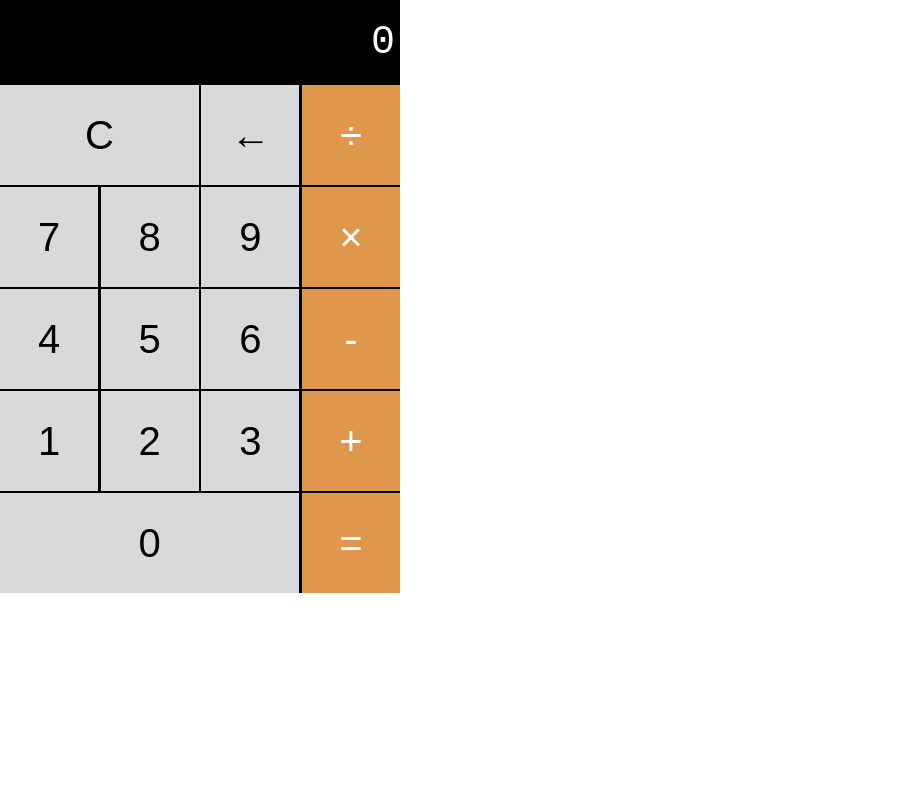
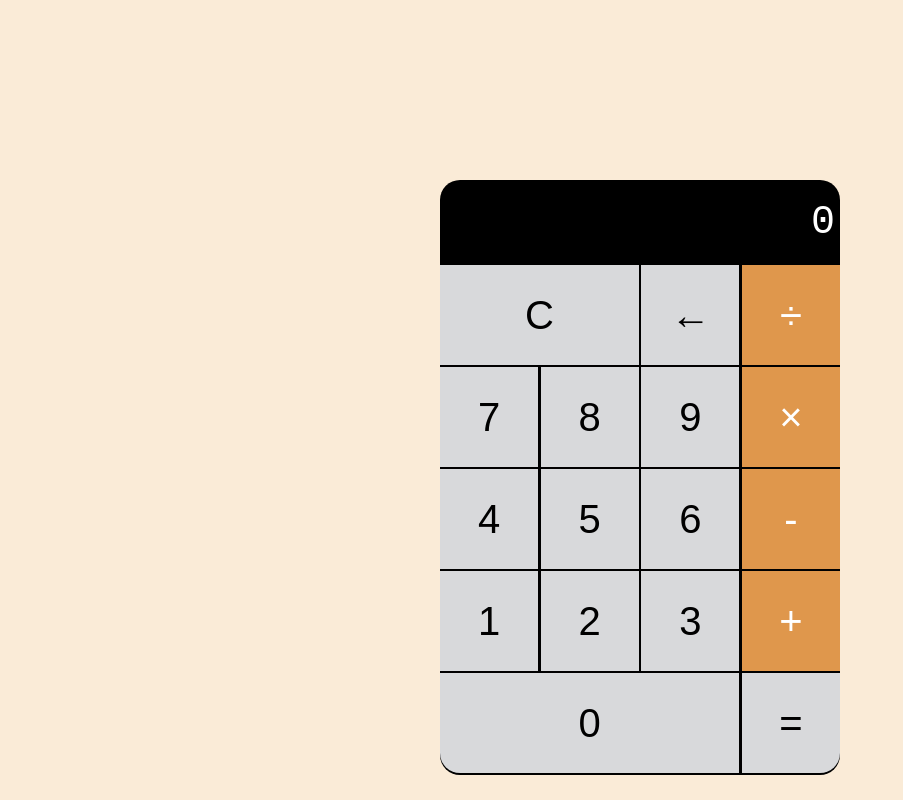
Before and after one commit to benwest0291/Calculator, a plain HTML site: page index.html in a window 1280 px wide. Shown: the whole page, without its empty margins (0-903 px from the left). Drawn offline with Linux system fonts and the light colour scheme.

Commit message:
tweeked style

```diff
--- a/index.html
+++ b/index.html
@@ -6,6 +6,7 @@
   </head>
 
   <body>
+    <div class="center">
       <div class="calc">
         <section class="screen">0</section>
 
@@ -35,9 +36,10 @@
           </div>
           <div class="calc-button-row">
             <button class="calc-button triple">0</button>
-          <button class="calc-button">=</button>
+            <button class="calc-button-single">=</button>
           </div>
         </section>
+      </div>
     </div>
     <script src="app.js"></script>
   </body>
--- a/style.css
+++ b/style.css
@@ -5,12 +5,14 @@
 body {
   padding: 0;
   margin: 0;
+  background-color: antiquewhite;
 }
 
 .calc {
   width: 400px;
   background-color: black;
   color: white;
+  border-radius: 20px 20px;
 }
 
 .screen {
@@ -32,6 +34,18 @@ body {
   cursor: pointer;
 }
 
+.calc-button-single {
+  background-color: #d8d9db;
+  color: black;
+  height: 100px;
+  width: 24.5%;
+  border: none;
+  border-radius: 0;
+  font-size: 40px;
+  cursor: pointer;
+  border-radius: 0px 0px 20px 0px;
+}
+
 .calc-button:hover {
   background-color: #ebebeb;
 }
@@ -46,6 +60,7 @@ body {
 
 .triple {
   width: 74.8%;
+  border-radius: 0px 0px 0px 20px;
 }
 
 .calc-button:last-child {
@@ -71,3 +86,10 @@ body {
 .calc-button-row:last-child {
   padding-bottom: 0;
 }
+
+.center {
+  display: flex;
+  margin-top: 180px;
+  justify-content: space-evenly;
+  align-items: center;
+}
```
Lines whose indentation alone changed are shown as unchanged.
